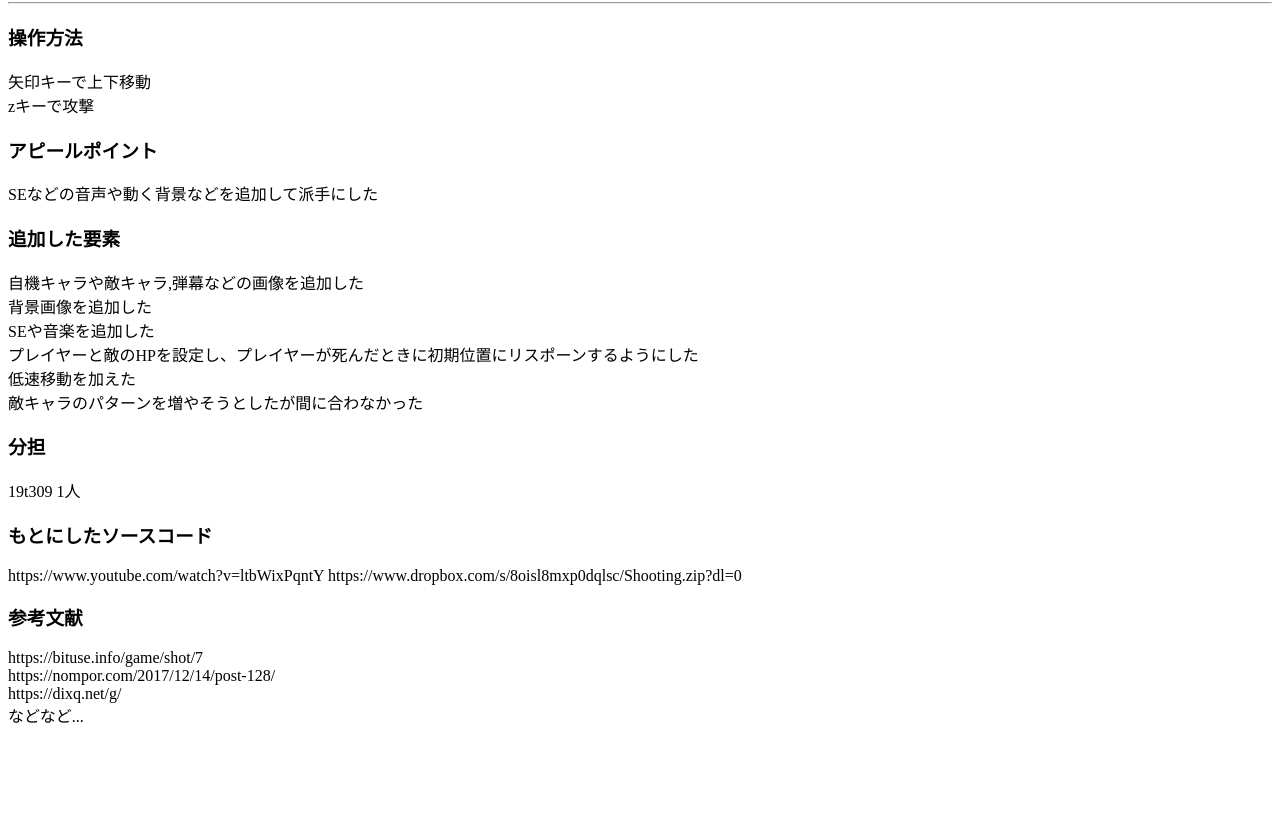
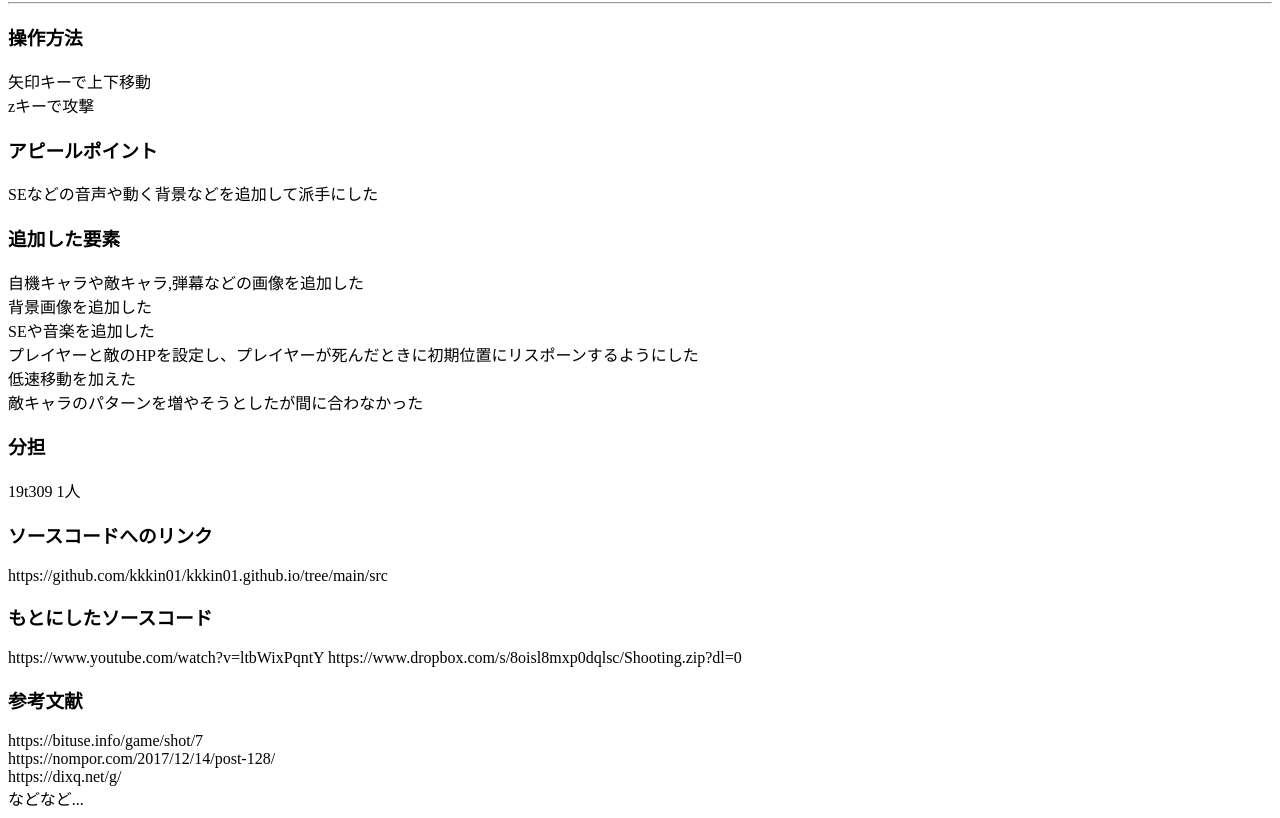
Before and after one commit to kkkin01/kkkin01.github.io, a plain HTML site: page index.html in a window 1280 px wide. Shown: the part 73-891 px from the top of the page. Before the commit the page ends 808 px from the top, so only its background shows below. Drawn offline with Linux system fonts and the light colour scheme.

Commit message:
Update index.html

```diff
--- a/index.html
+++ b/index.html
@@ -23,6 +23,10 @@ SEや音楽を追加した<br>
 
 <h3>分担</h3>
  19t309 1人<br>
+
+ <h3>ソースコードへのリンク</h3>
+ https://github.com/kkkin01/kkkin01.github.io/tree/main/src
+
  <h3>もとにしたソースコード</h3>
  https://www.youtube.com/watch?v=ltbWixPqntY
  https://www.dropbox.com/s/8oisl8mxp0dqlsc/Shooting.zip?dl=0
```
